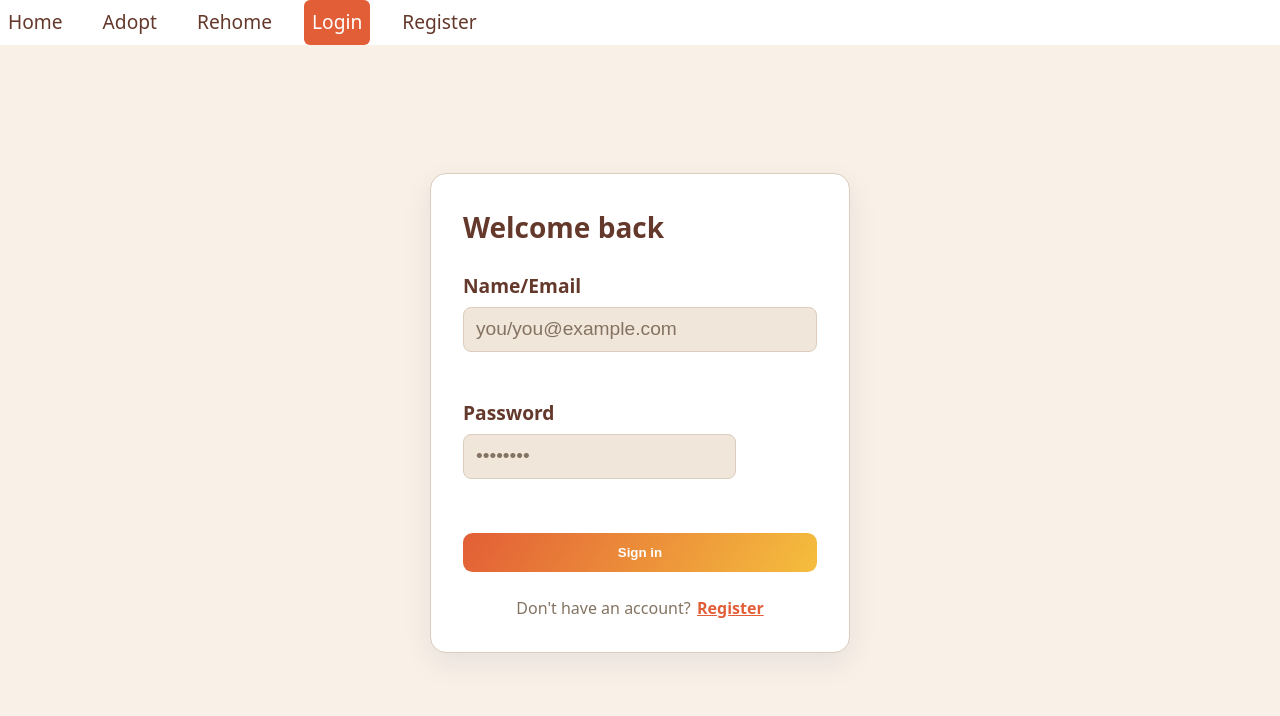
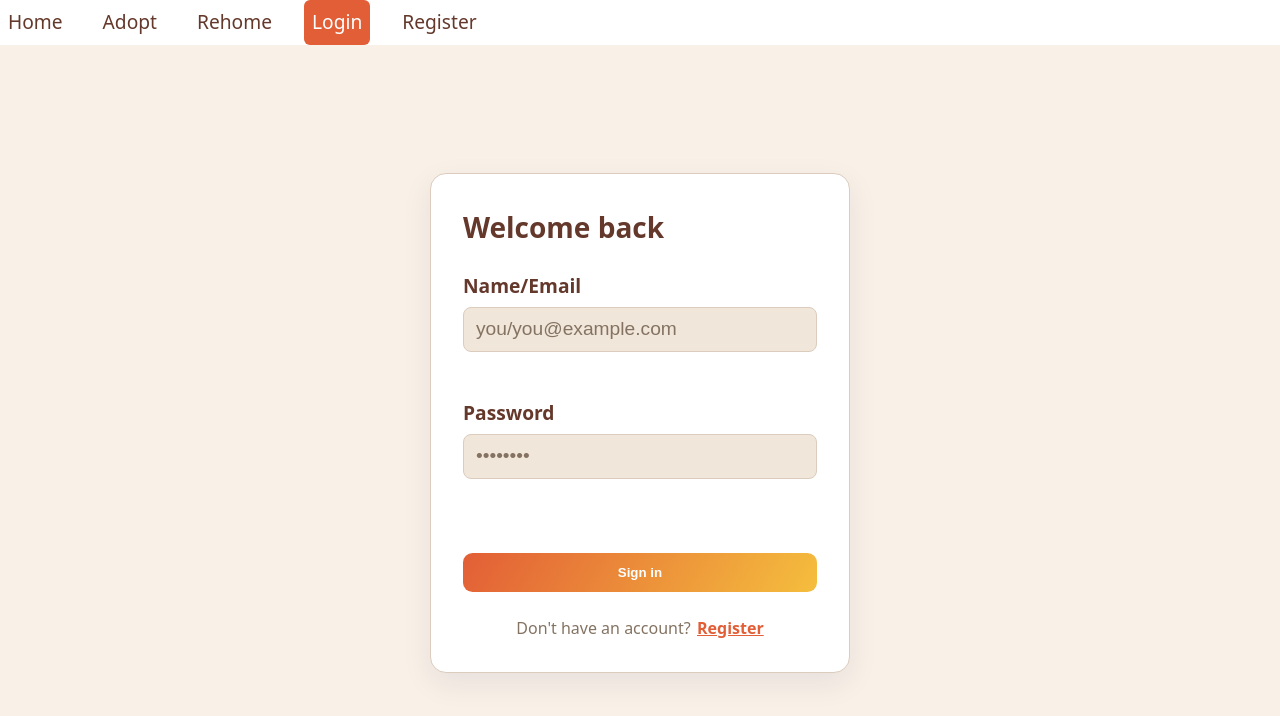
Before and after one commit to acidMyke/isit207-a3, a React (Vite) app: page /login in a window 1280 px wide. Shown: the top 716 px of the page. Built offline with nearby package versions, Linux system fonts and the light colour scheme.

Commit message:
fix: styling

```diff
--- a/src/components/PageLayout.css
+++ b/src/components/PageLayout.css
@@ -30,4 +30,8 @@
   max-width: 48rem;
   margin: 0 auto;
   padding: 1rem;
+
+  @media (min-width: 1024px) {
+    max-width: 60rem;
+  }
 }
--- a/src/components/Pets.css
+++ b/src/components/Pets.css
@@ -17,7 +17,7 @@
 #petSelectionResults {
   display: grid;
   gap: 1rem;
-  grid-template-columns: repeat(auto-fit, minmax(16rem, 1fr));
+  grid-template-columns: repeat(auto-fit, minmax(14rem, 1fr));
   > h3 {
     font-size: larger;
     text-align: center;
--- a/src/index.css
+++ b/src/index.css
@@ -149,6 +149,7 @@ form:not(.custom) {
     border: 1px solid var(--color-border);
     background: var(--color-surface-alt);
     color: var(--color-text-primary);
+    min-width: 0px;
 
     -webkit-text-fill-color: var(--color-text-primary);
     transition: all 150ms var(--transition-timing);
--- a/src/pages/Authenticate.css
+++ b/src/pages/Authenticate.css
@@ -1,7 +1,7 @@
 .login_card {
   margin: 3rem auto;
   width: 100%;
-  max-width: 36rem;
+  max-width: 40rem;
   background: var(--color-surface);
   border-radius: 1rem;
   border: 1px solid var(--color-border);
--- a/src/pages/Authenticate.tsx
+++ b/src/pages/Authenticate.tsx
@@ -1,10 +1,4 @@
-import {
-  Link,
-  useLocation,
-  useRoute,
-  useSearch,
-  useSearchParams,
-} from 'wouter';
+import { Link, useLocation, useRoute, useSearchParams } from 'wouter';
 import './Authenticate.css';
 import { useCallback, useState, type SubmitEventHandler } from 'react';
 import { useAuth } from '../context/Auth';
@@ -106,19 +100,6 @@ export const AuthenticationPage = Object.assign(
                   />
                   <p>Please enter your full name.</p>
                 </div>
-              </>
-            ) : (
-              <div className='formfield'>
-                <label htmlFor='namail'>Name/Email</label>
-                <input
-                  id='namail'
-                  name='namail'
-                  placeholder='you/you@example.com'
-                  required
-                />
-                <p>Required</p>
-              </div>
-            )}
 
                 <div className='formfield canwrap'>
                   <label htmlFor='password'>Password</label>
@@ -132,6 +113,34 @@ export const AuthenticationPage = Object.assign(
                   />
                   <p>Must be at least 8 characters</p>
                 </div>
+              </>
+            ) : (
+              <>
+                <div className='formfield'>
+                  <label htmlFor='namail'>Name/Email</label>
+                  <input
+                    id='namail'
+                    name='namail'
+                    placeholder='you/you@example.com'
+                    required
+                  />
+                  <p>Required</p>
+                </div>
+
+                <div className='formfield'>
+                  <label htmlFor='password'>Password</label>
+                  <input
+                    id='password'
+                    type='password'
+                    name='password'
+                    placeholder='••••••••'
+                    required
+                    minLength={8}
+                  />
+                  <p>Must be at least 8 characters</p>
+                </div>
+              </>
+            )}
 
             {isRegister && (
               <>
```
Lines whose indentation alone changed are shown as unchanged.
